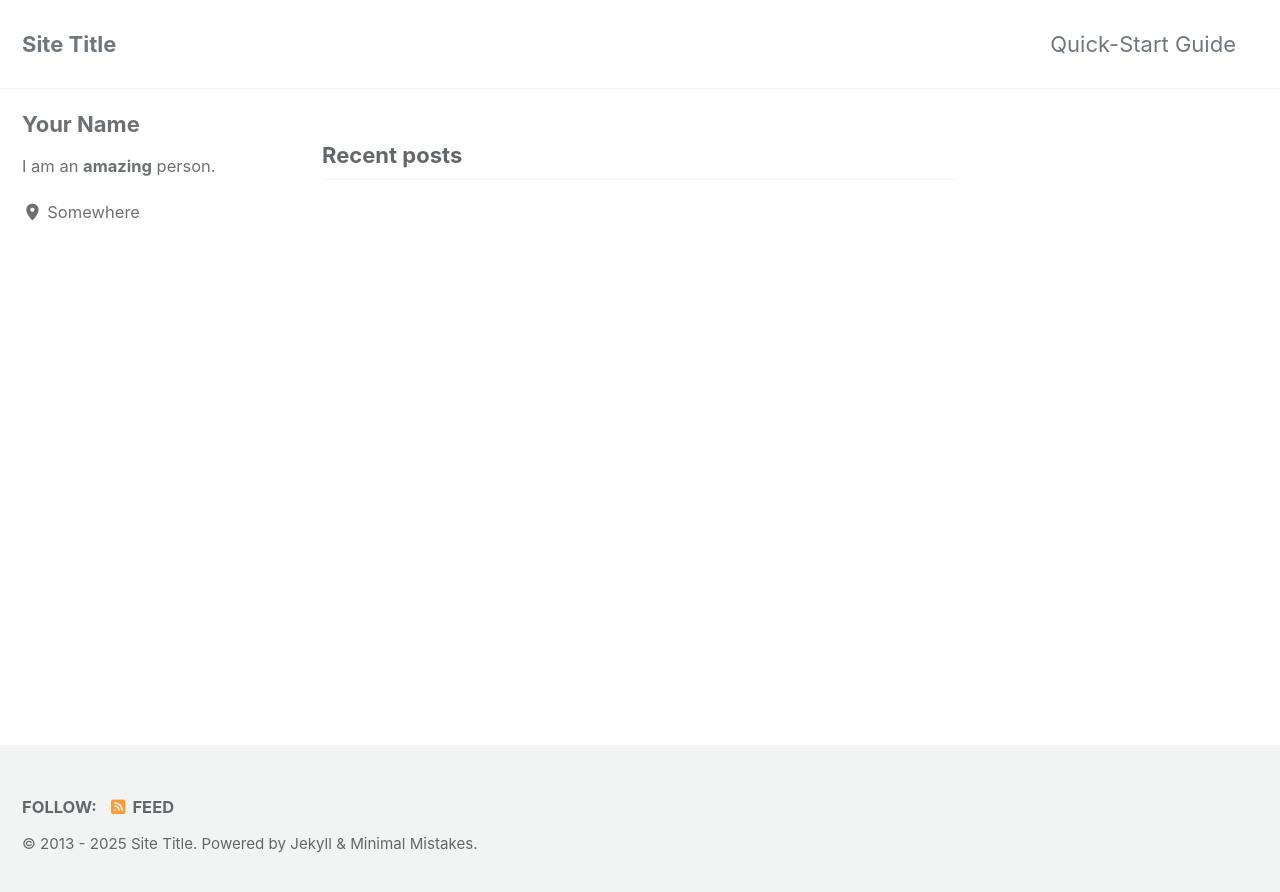
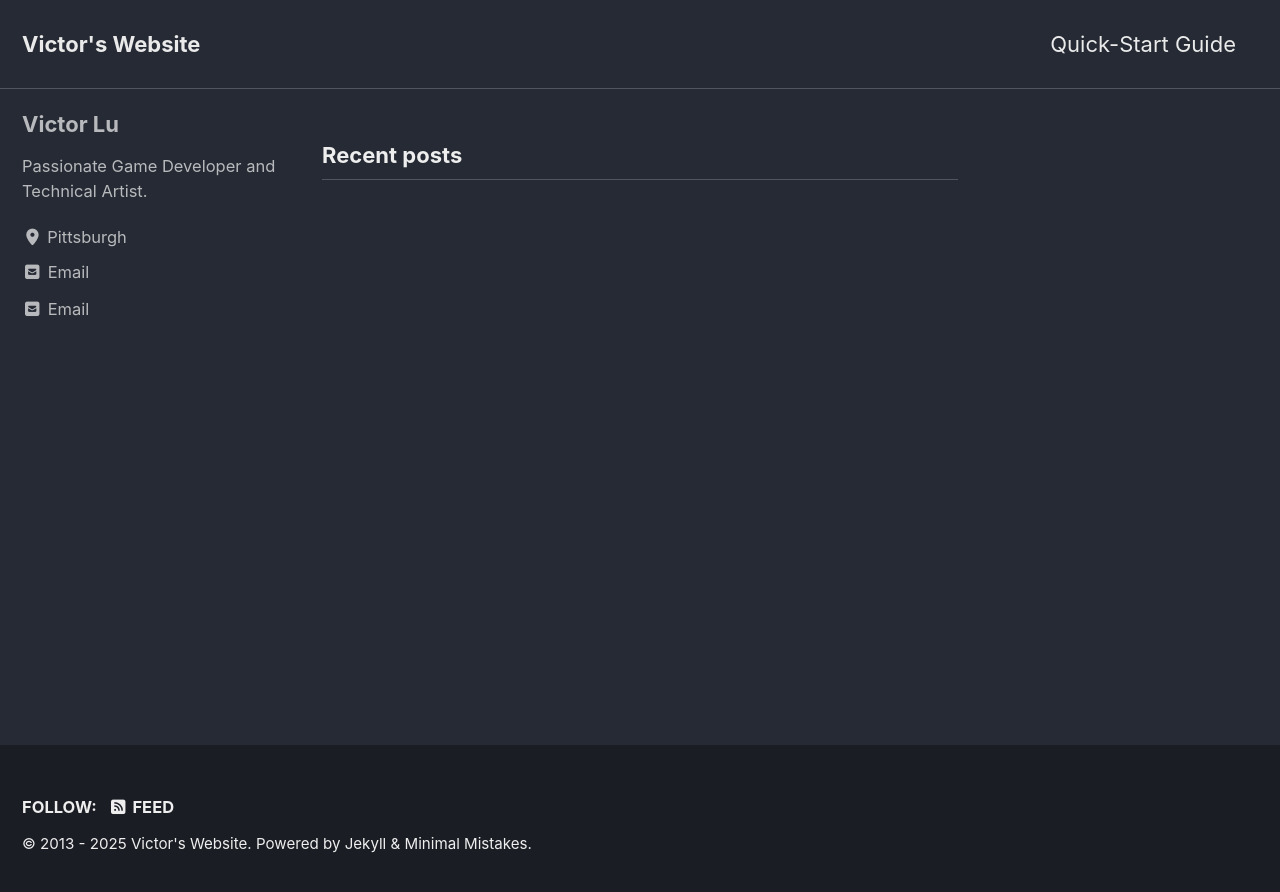
Before and after one commit to donkey0319/donkey0319.github.io, a Jekyll site: the page built from index.html, in a window 1280 px wide. Shown: the top 892 px of the page. Built offline with Jekyll 4.4.1, drawn with Linux system fonts in a browser that asks for light colours; cached includes are drawn as plain includes; the list of posts is cut into pages by our own code.

Commit message:
update basic config file

```diff
--- a/_config.yml
+++ b/_config.yml
@@ -12,17 +12,17 @@
 
 # theme                  : "minimal-mistakes-jekyll"
 remote_theme           : "mmistakes/minimal-mistakes@4.27.3"
-minimal_mistakes_skin    : "default" # "air", "aqua", "contrast", "dark", "dirt", "neon", "mint", "plum", "sunrise"
+minimal_mistakes_skin    : "dark" # "air", "aqua", "contrast", "dark", "dirt", "neon", "mint", "plum", "sunrise"
 
 # Site Settings
 locale                   : "en-US"
 rtl                      : # true, false (default) # turns direction of the page into right to left for RTL languages
-title                    : "Site Title"
+title                    : "Victor's Website"
 title_separator          : "-"
 subtitle                 : # site tagline that appears below site title in masthead
-name                     : "Your Name"
-description              : "An amazing website."
-url                      : # the base hostname & protocol for your site e.g. "https://mmistakes.github.io"
+name                     : "Victor Lu"
+description              : "A website showing Victor's work!"
+url                      : "https://donkey0319.github.io" # the base hostname & protocol for your site e.g. "https://mmistakes.github.io"
 baseurl                  : # the subpath of your site, e.g. "/blog"
 repository               : # GitHub username/repo-name e.g. "mmistakes/minimal-mistakes"
 teaser                   : # path of fallback teaser image, e.g. "/assets/images/500x300.png"
@@ -113,15 +113,15 @@
 
 # Site Author
 author:
-  name             : "Your Name"
+  name             : "Victor Lu"
   avatar           : # path of avatar image, e.g. "/assets/images/bio-photo.jpg"
-  bio              : "I am an **amazing** person."
-  location         : "Somewhere"
-  email            :
+  bio              : "Passionate Game Developer and Technical Artist."
+  location         : "Pittsburgh"
+  email            : "vclu@andrew.cmu.edu"
   links:
     - label: "Email"
       icon: "fas fa-fw fa-envelope-square"
-      # url: "mailto:your.name@email.com"
+      url: "vclu@andrew.cmu.edu"
     - label: "Website"
       icon: "fas fa-fw fa-link"
       # url: "https://your-website.com"
```
